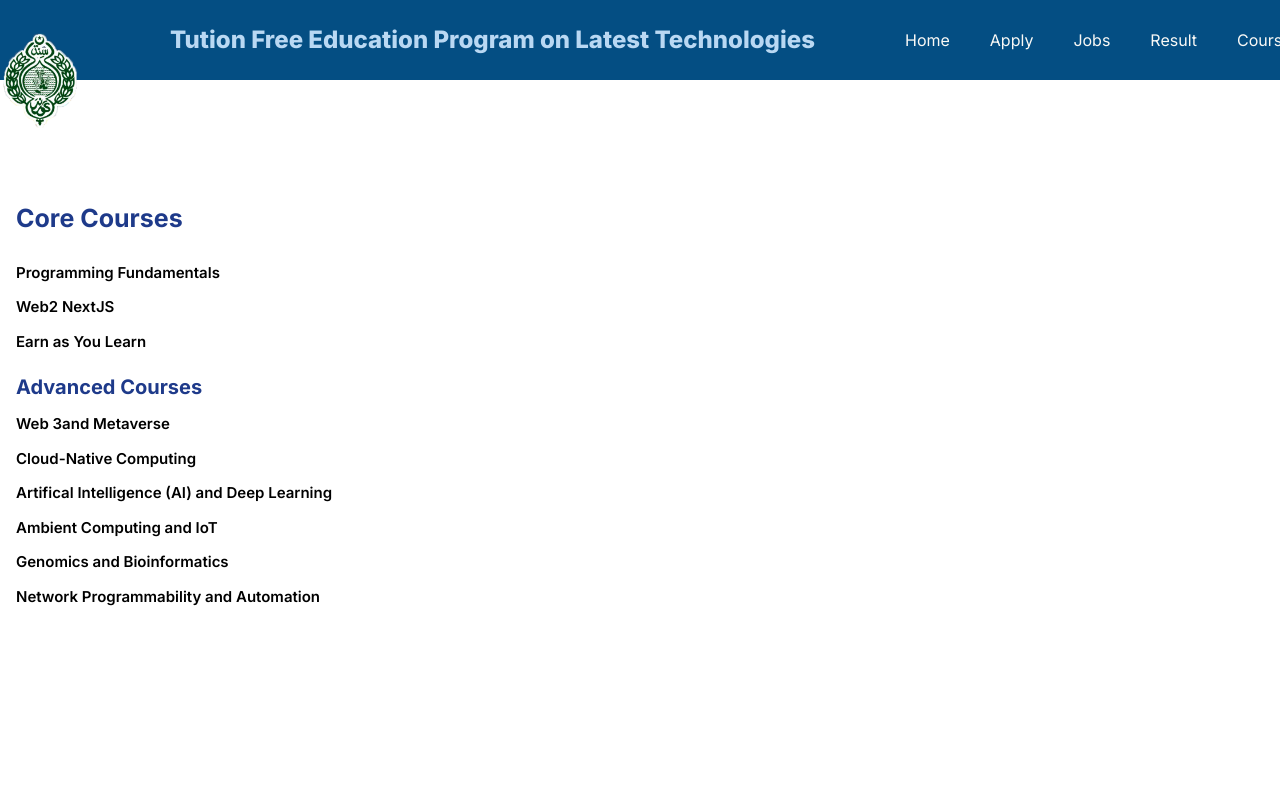
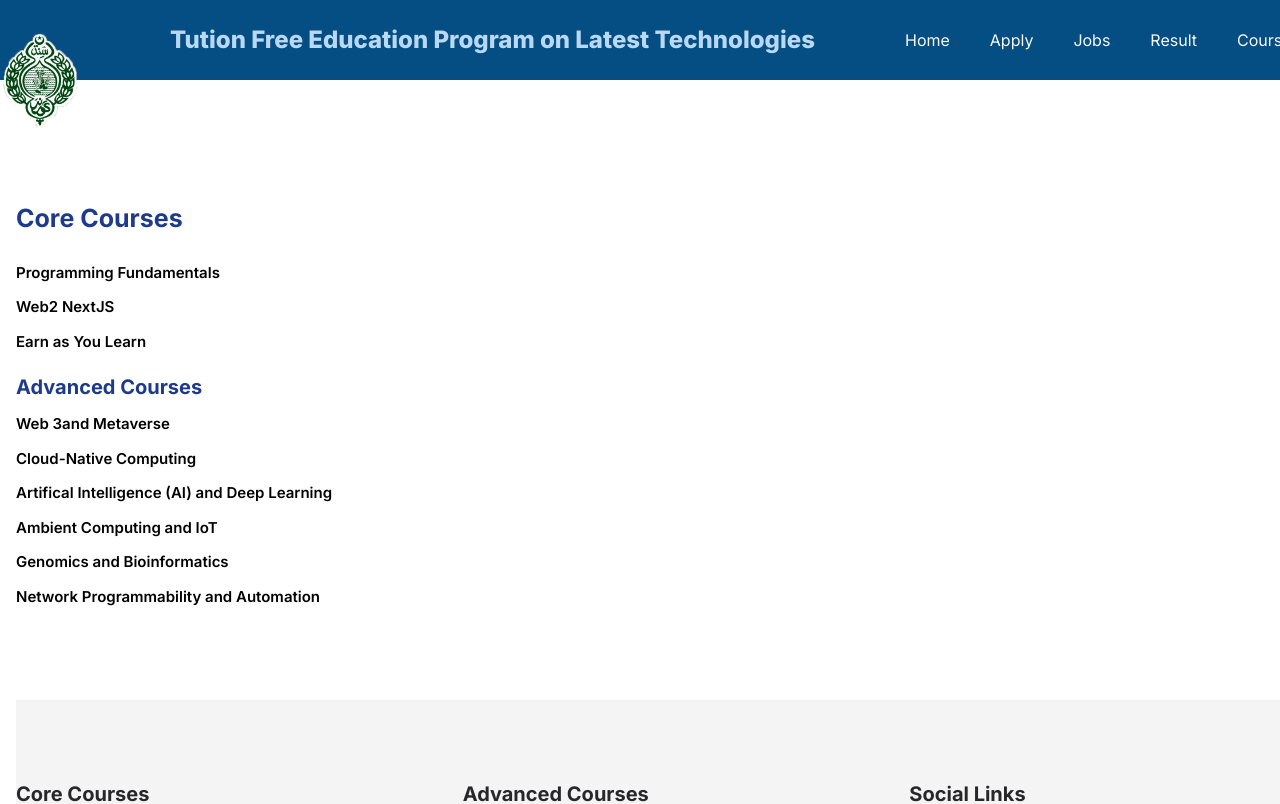
Before and after one commit to Farhadali987/Governor-Sindh_Web, a Next.js app: page /courses in a window 1280 px wide. Shown: the top 804 px of the page. Built offline with nearby package versions, Linux system fonts and the light colour scheme.

Commit message:
Update page.tsx

```diff
--- a/src/app/courses/page.tsx
+++ b/src/app/courses/page.tsx
@@ -1,5 +1,6 @@
 import React from 'react'
 import Header from '../components/header'
+import Footer from '../components/footer'
 const Jobs = () => {
   return (
     <>
@@ -20,6 +21,8 @@ const Jobs = () => {
   <a href="">Ambient Computing and IoT</a>
   <a href="">Genomics and Bioinformatics</a>
   <a href="">Network Programmability and Automation </a>
+
+  < Footer />
 </div>
    </div>
    </>
```
